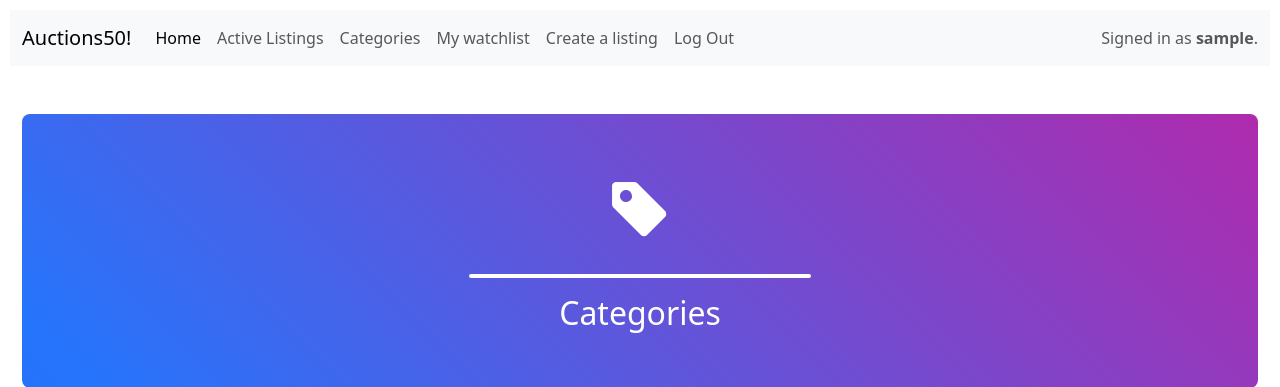
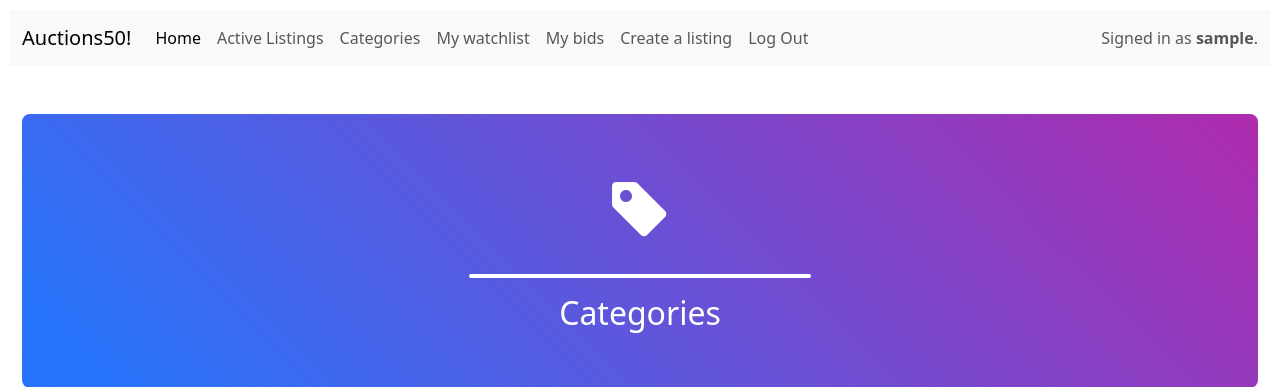
Before and after one commit to dtettarasar/cs50w-pset2, a Django app: page /categories/ in a window 1280 px wide. Shown: the top 387 px of the page. Run offline with Django 3.2, Linux system fonts and the light colour scheme; a user stored in the database is signed in; tables that the repository leaves empty hold one stand-in row (values such as "Sample post"); some libraries are stand-ins or nearby versions.

Commit message:
navbar: added link to access the my bods page

```diff
--- a/auctions/templates/auctions/layout.html
+++ b/auctions/templates/auctions/layout.html
@@ -51,6 +51,10 @@
                             </li>
 
                             <li class="nav-item">
+                                <a class="nav-link" href="{% url 'auctions:bids' %}">My bids</a>
+                            </li>
+
+                            <li class="nav-item">
                                 <a class="nav-link" href="{% url 'auctions:create_listing' %}">Create a listing</a>
                             </li>
 
```
